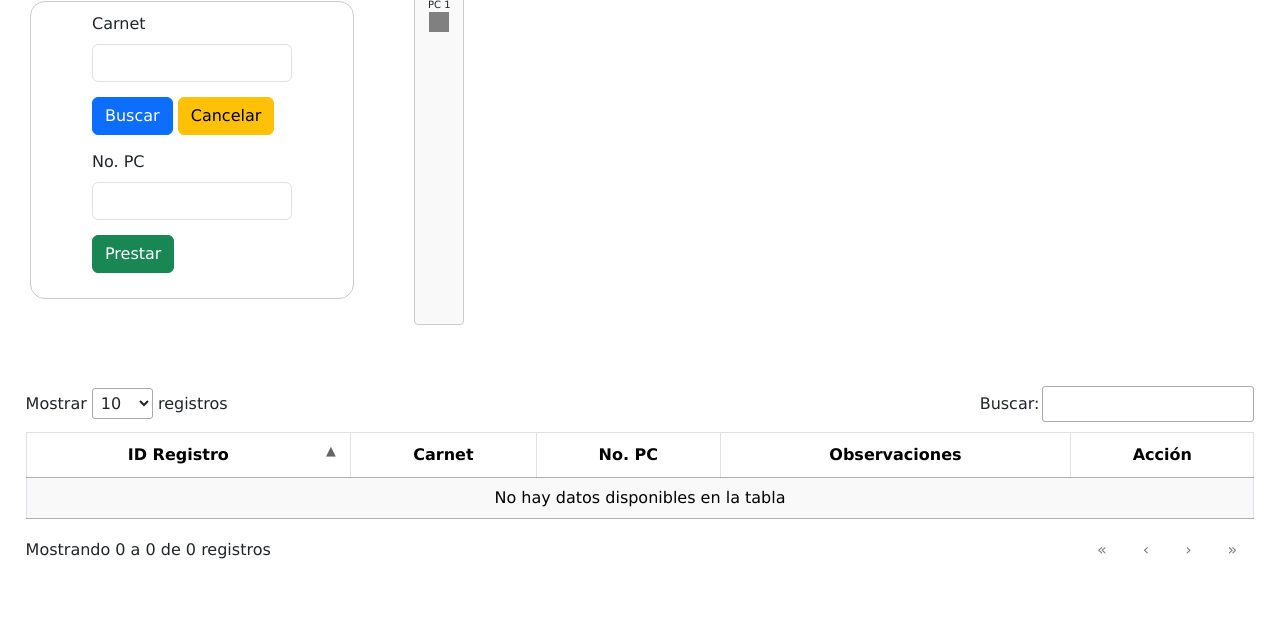
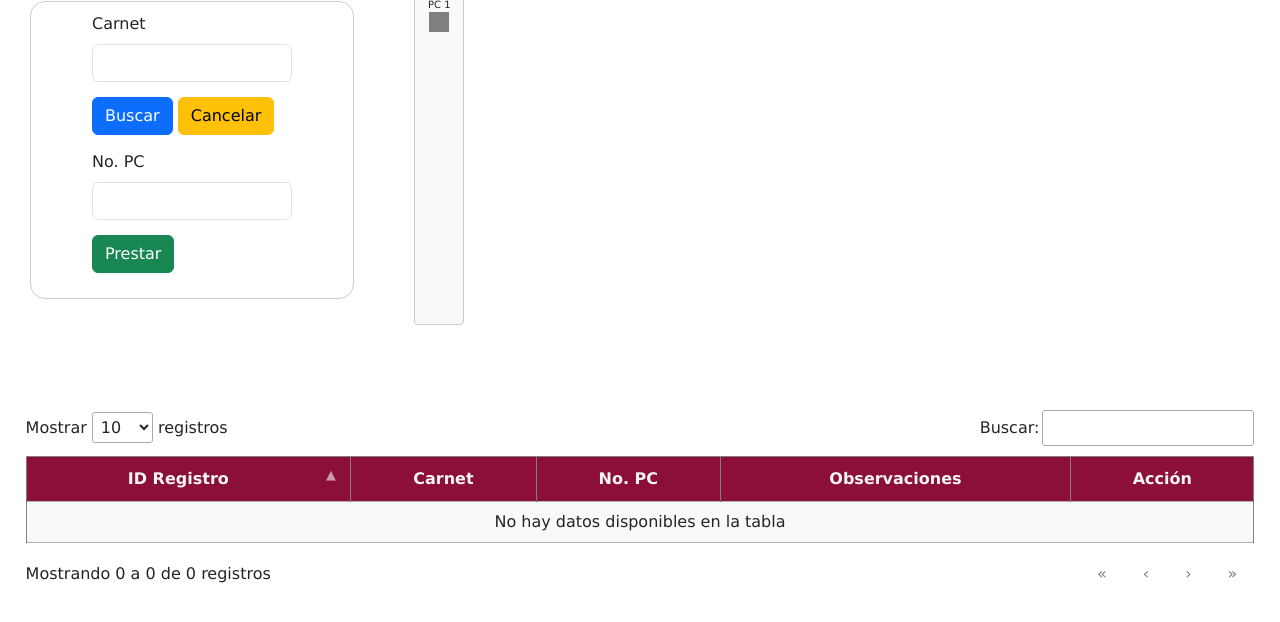
Before and after one commit to SVAn3ssA/UTEC, a PHP site: page /UTEC/inicio in a window 1280 px wide. Shown: the part 141-763 px from the top of the page. Run offline with PHP 8.4, Linux system fonts and the light colour scheme; the visitor is signed in with stand-in values (Sample User, id 1); data that the repository does not hold is empty; some libraries are stand-ins or nearby versions.

Commit message:
modificaciones visuales

```diff
--- a/App/Views/inicio/index.php
+++ b/App/Views/inicio/index.php
@@ -83,9 +83,9 @@
         </div>
 
         <div class="espacio2">
-            <div class="table-responsive">
-                <table id="registrosTable" class="table display nowrap table-bordered" style="width:100%">
-                    <thead id="tbRegistroTiempo">
+            <div class="table-responsive mt-4 mx-auto">
+                <table id="registrosTable" class="display nowrap table-bordered" style="width:100%">
+                    <thead class="tbRegistroTiempo">
                         <tr>
                             <th>ID Registro</th>
                             <th>Carnet</th>
```
